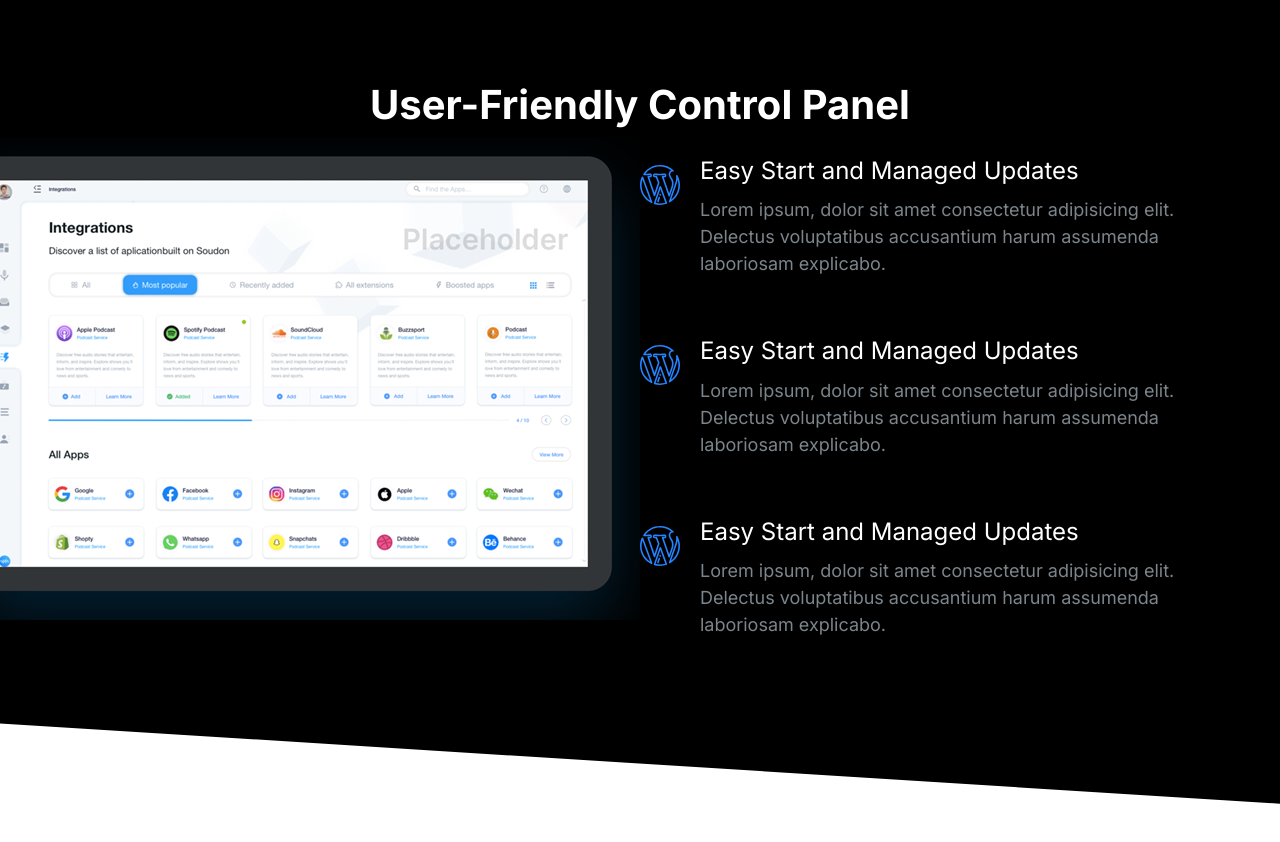
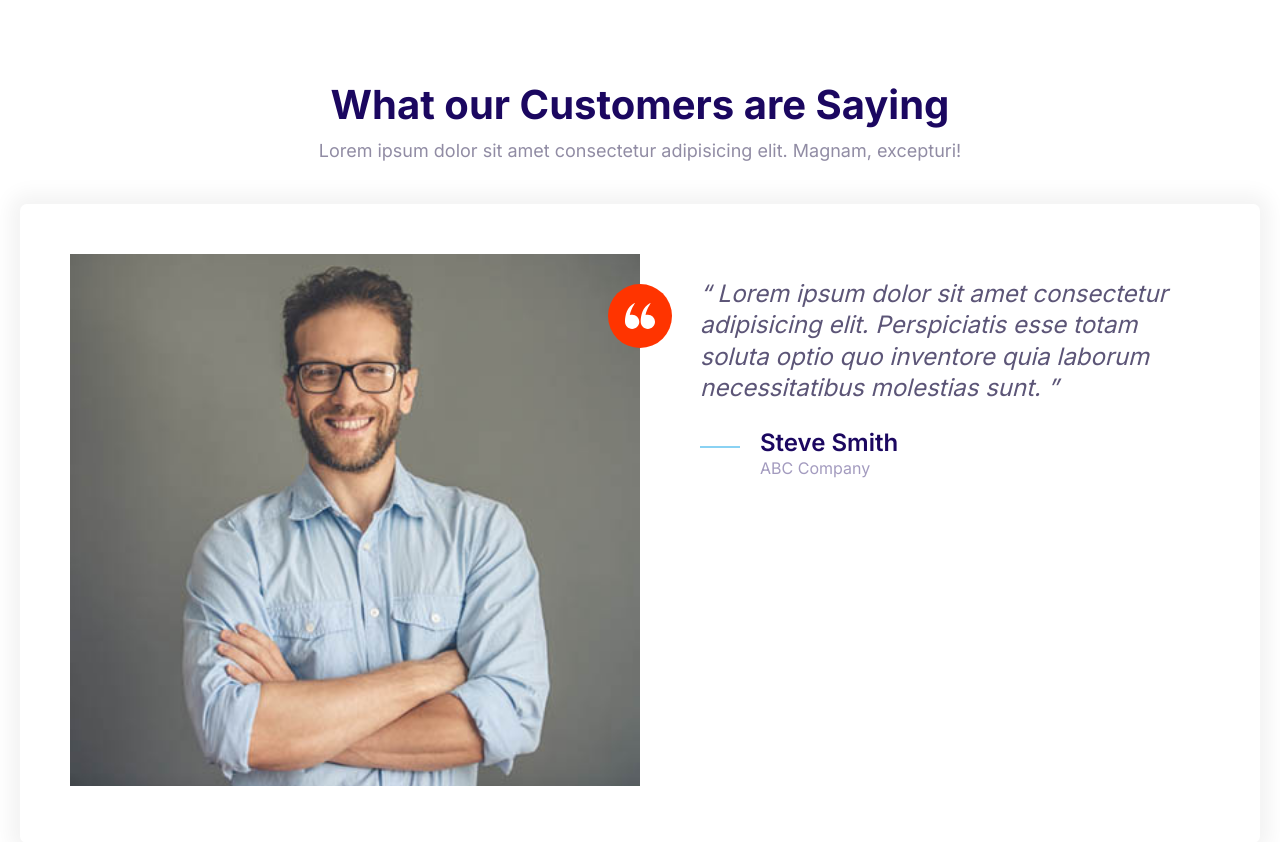
Before and after one commit to Saurabh7-js/Shopify, a plain HTML site: page index.html in a window 1280 px wide. Before the commit the page ends 804 px from the top, so only its background shows below. Drawn offline with Linux system fonts and the light colour scheme.

Commit message:
testimonial-block

```diff
--- a/css/styles.css
+++ b/css/styles.css
@@ -499,7 +499,7 @@
 
 /*testimonial*/
 .testimonial{
-    padding: 3rem;
+    padding: 5rem;
 }
 
 .testimonial__image{
@@ -608,7 +608,7 @@
 
 .block__header{
     text-align: center;
-
+   margin-bottom: 4rem;
 }
 
 .block__heading{
--- a/index.html
+++ b/index.html
@@ -13,57 +13,40 @@
     <link rel="stylesheet" href="css/styles.css">
 </head>
 <body>
-     <section class="block block--dark block--skewed-right block-showcase">
+    <section class="block">
         <header class="block__header">
-            <h2>User-Friendly Control Panel</h2>
+            <h2>What our Customers are Saying</h2>
+            <p>Lorem ipsum dolor sit amet consectetur adipisicing elit. Magnam, excepturi!</p>
         </header>
-        <div class="container grid grid--1x2">
-            <picture class="block-showcase__image">
-                <source type="webp" srcset="images/ipad.webp 1x, images/ipad2x.webp 2x">
-                <source type="png" srcset="images/ipad.png 1x, images/ipad2x.png 2x">
-                <img src="images/ipad.png" alt="">
-            </picture>
-            <ul class="list">
-                <li>
+        <div class="card testimonial">
+            <div class="grid grid--1x2">
+               <div class="testimonial__image">
+                   <img src="images/testimonial.jpg" alt="Image of Testimonial">
+                   <span class="icon-container icon-container--accent">
+                       <svg class="icon icon--white icon--small">
+                           <use xlink:href="images/sprite.svg#quotes"></use>
+                       </svg>
+                   </span>
+               </div>
+               <blockquote class="quote">
+                   <p class="quote__text">
+                       Lorem ipsum dolor sit amet consectetur adipisicing elit. Perspiciatis esse totam soluta optio quo inventore quia laborum necessitatibus molestias sunt.
+                   </p>
+                   <footer>
                        <div class="media">
                            <div class="media__image">
-                                <svg class="icon icon--primary">
-                                    <use xlink:href="images/sprite.svg#wordpress"></use>
+                                   <svg class="icon icon--primary quote__line">
+                                       <use xlink:href="images/sprite.svg#line"></use>
                                    </svg>
                            </div>
                            <div class="media__body">
-                            <h3 class="media__title">Easy Start and Managed Updates</h3>
-                            <p>Lorem ipsum, dolor sit amet consectetur adipisicing elit. Delectus voluptatibus accusantium harum assumenda laboriosam explicabo.</p>
+                               <h3 class="media__title quote__author">Steve Smith</h3>
+                               <p class="quotes__company">ABC Company</p>
                            </div>
                         </div>
-                </li>
-                <li>
-                    <div class="media">
-                        <div class="media__image">
-                                <svg class="icon icon--primary">
-                                    <use xlink:href="images/sprite.svg#wordpress"></use>
-                                </svg>
+                   </footer>
+                </blockquote>
             </div>
-                        <div class="media__body">
-                            <h3 class="media__title">Easy Start and Managed Updates</h3>
-                            <p>Lorem ipsum, dolor sit amet consectetur adipisicing elit. Delectus voluptatibus accusantium harum assumenda laboriosam explicabo.</p>
-                        </div>
-                     </div>
-                </li>
-                <li>
-                    <div class="media">
-                        <div class="media__image">
-                                <svg class="icon icon--primary">
-                                    <use xlink:href="images/sprite.svg#wordpress"></use>
-                                </svg>
-                        </div>
-                        <div class="media__body">
-                            <h3 class="media__title">Easy Start and Managed Updates</h3>
-                            <p>Lorem ipsum, dolor sit amet consectetur adipisicing elit. Delectus voluptatibus accusantium harum assumenda laboriosam explicabo.</p>
-                        </div>
-                     </div>
-                </li>
-            </ul>
         </div>
     </section>
 </body>
```
Also changed, not shown: components/testimonial-block.html (added, +36 -0 lines). Lines whose indentation alone changed are shown as unchanged.
